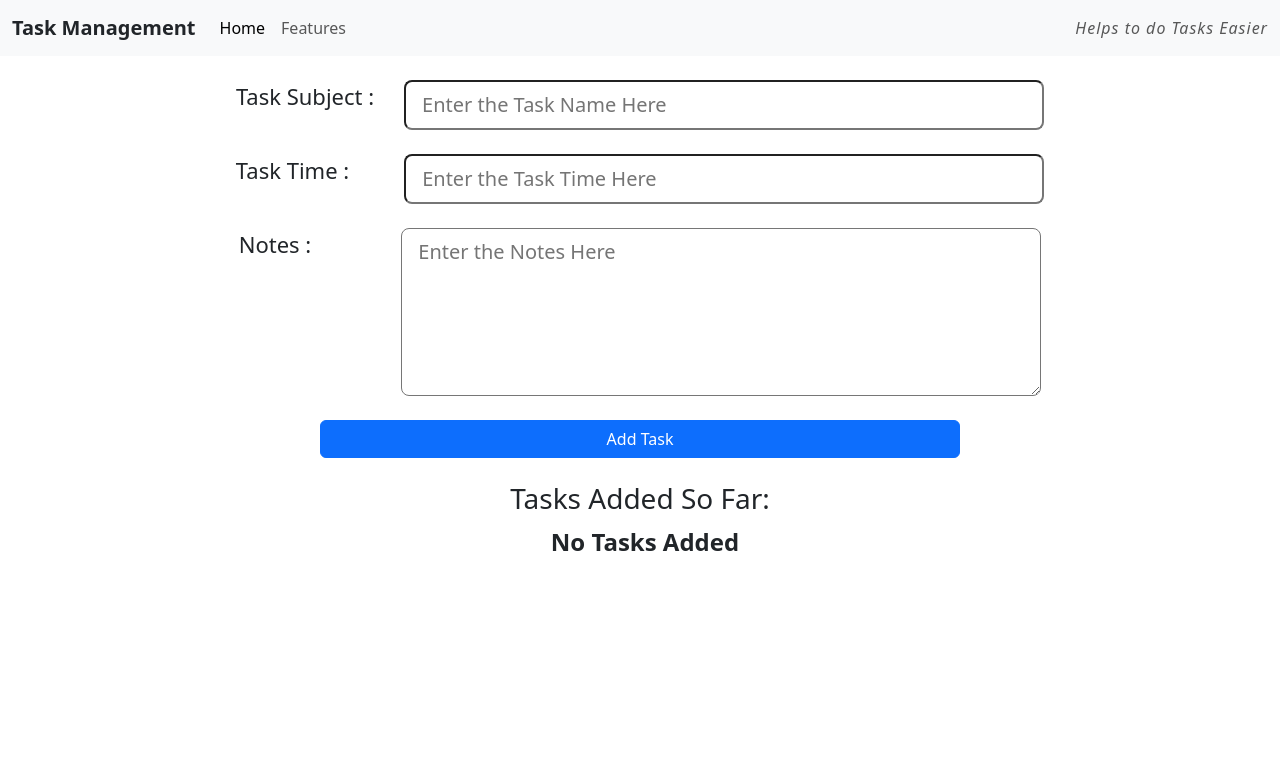
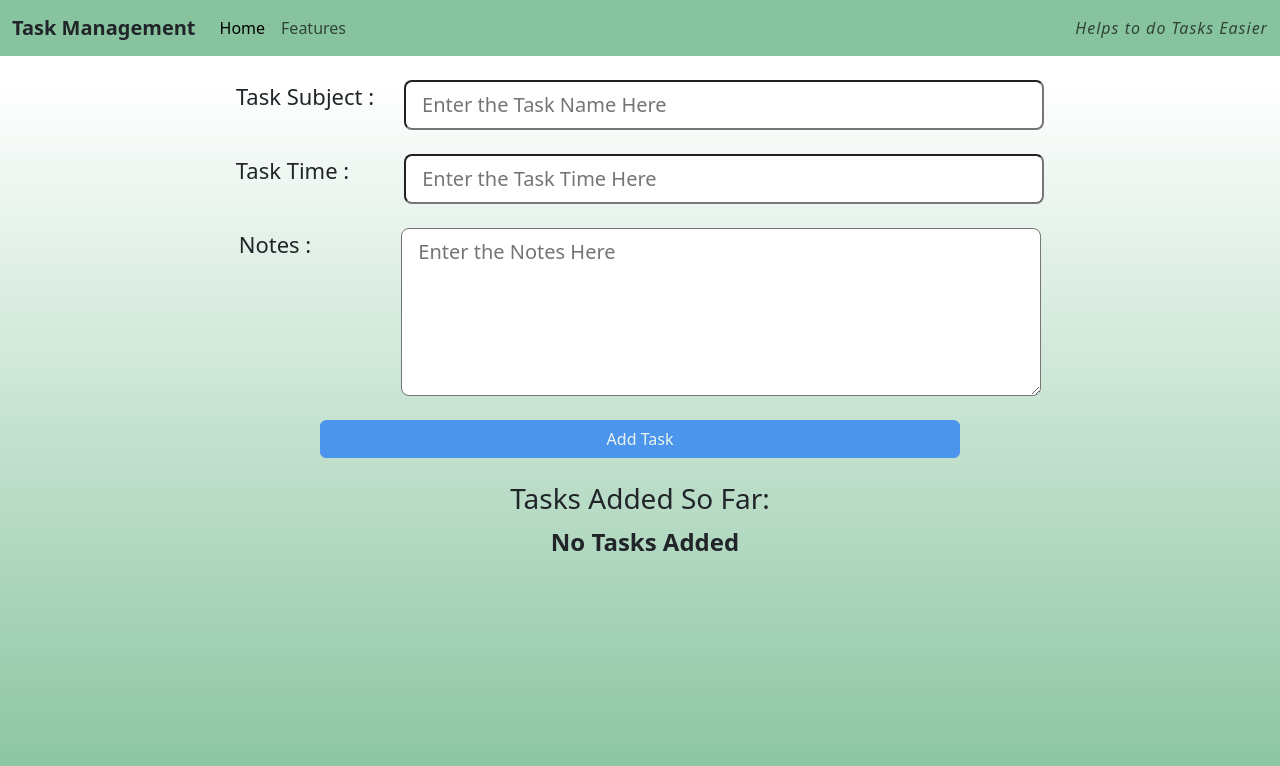
Before and after one commit to balajivejendla/Task_Management, a React (Create React App) app: page / in a window 1280 px wide. Shown: the top 766 px of the page. Built offline with nearby package versions, Linux system fonts and the light colour scheme.

Commit message:
second commit

```diff
--- a/package.json
+++ b/package.json
@@ -1,4 +1,5 @@
 {
+
   "name": "task_management",
   "version": "0.1.0",
   "private": true,
--- a/src/App.css
+++ b/src/App.css
@@ -42,3 +42,15 @@
   color:black
 
 }
+
+.custom_css1{
+  min-height: 90vh;
+  display: flex;
+  flex-direction: column;
+  background-size: auto;
+
+  background:linear-gradient(#ffffff,#87c39e);
+}
+.custom_css2{
+  background-color: #80dfa4 !important;
+}
--- a/src/App.js
+++ b/src/App.js
@@ -16,15 +16,17 @@ function App() {
     <>
 
 
-<div><Navbar/></div>
+<Navbar/>
 <br/>
+<div className=" custom_css1">
 <Routes>
 <Route path='/' element={<div className="conatiner"><Tasks/></div>}/>
 
 <Route path='/Features' element={<div className="container" ><Features/></div>}/>
 </Routes>
+</div>
+    </>
 
-    </>
 
   );
 }
--- a/src/Components/Features.js
+++ b/src/Components/Features.js
@@ -37,7 +37,7 @@ Option to undo deletion or move tasks to an "Archive" before permanent removal.<
   <label for="exampleFormControlTextarea1" className="form-label">Any Suggestions:</label>
   <textarea className="form-control" id="exampleFormControlTextarea1" style={{borderBlock:"5px solid black"}}rows="3"></textarea>
   <br/>
-  <button type="button" classNameName="btn btn-primary">submit</button>
+  <button type="button" className="btn btn-success">submit</button>
 </div>
 
 </div>
--- a/src/Components/Navbar.js
+++ b/src/Components/Navbar.js
@@ -1,9 +1,13 @@
 import React, { Component } from 'react'
 import {Link} from 'react-router-dom';
+
+
+
+
 function Navbar(){
     return(
         <>
-              <nav className="navbar navbar-expand-lg bg-body-tertiary">
+     <nav className="navbar navbar-expand-lg" style={{ backgroundColor: "#87c39e" }}>
   <div className="container-fluid">
     <a className="navbar-brand fw-bold text-dark">Task Management</a>
     <button className="navbar-toggler" type="button" data-bs-toggle="collapse" data-bs-target="#navbarText" aria-controls="navbarText" aria-expanded="false" aria-label="Toggle navigation">
--- a/src/Components/tasks.js
+++ b/src/Components/tasks.js
@@ -50,7 +50,7 @@ return(
 <br/>
 
 <div className="d-grid gap-2 col-6 mx-auto">
-  <button className="btn btn-primary" type="button" onClick={taskadder}>Add Task</button>
+  <button disabled={Text1.length==0}className="btn btn-primary" type="button" onClick={taskadder}>Add Task</button>
   </div>
   <br/>
   <div className="d-flex justify-content-center align-items-center flex-column">
```
